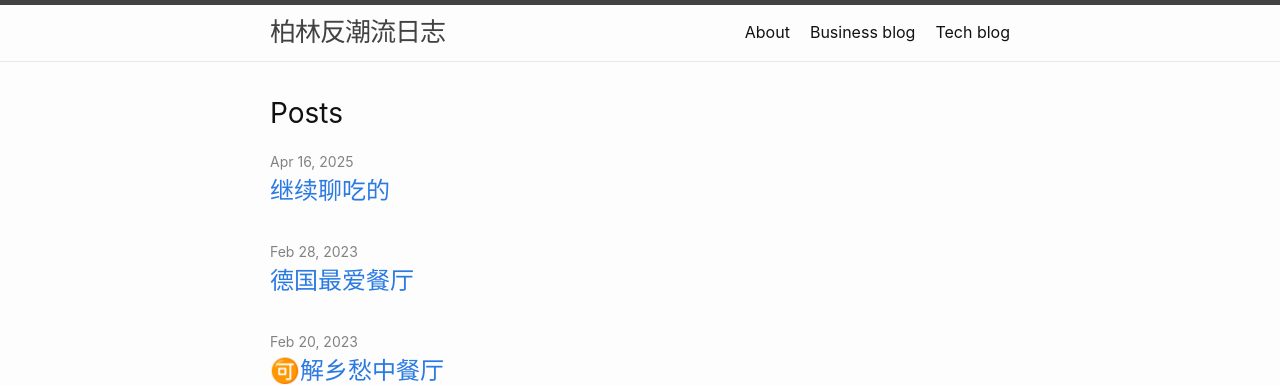
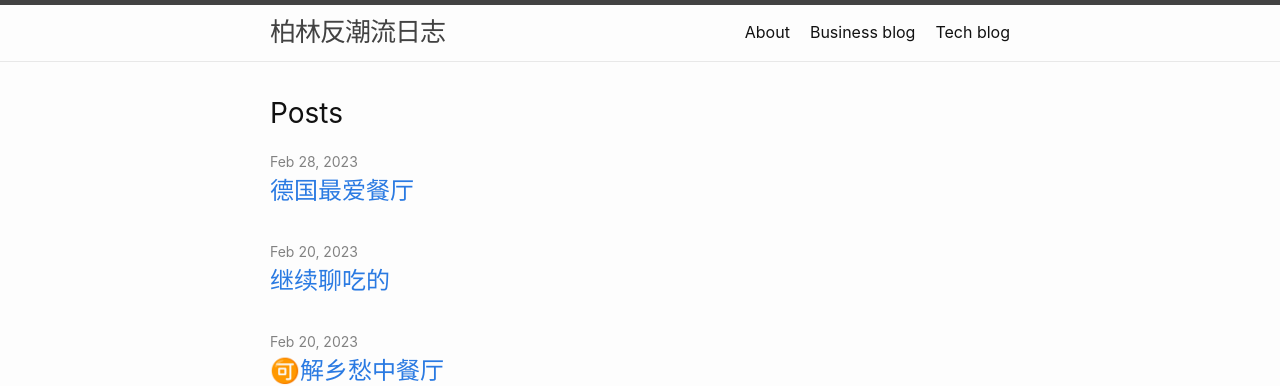
Before and after one commit to Howareu994/my-blog, a Jekyll site: the page built from index.markdown, in a window 1280 px wide. Shown: the top 386 px of the page. Built offline with Jekyll 4.4.1, drawn with Linux system fonts in a browser that asks for light colours.

Commit message:
2022-11-07-my-second-business-blog.markdown aktualisieren

```diff
--- a/blog-business/_posts/2022-11-07-my-second-business-blog.markdown
+++ b/blog-business/_posts/2022-11-07-my-second-business-blog.markdown
@@ -1,7 +1,7 @@
 ---
 layout: post
 title:  "继续聊吃的"
-date:   2025-04-16 11:34:17 +0100
+date:   2023-02-20 22:09:00 +0100
 category: Business
 ---
 
```
